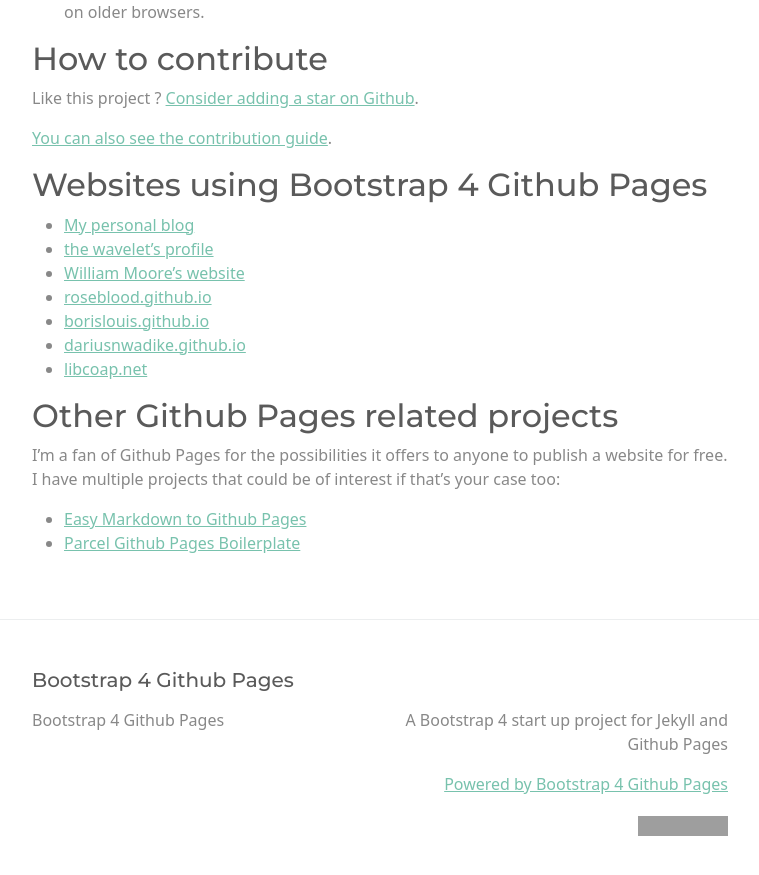
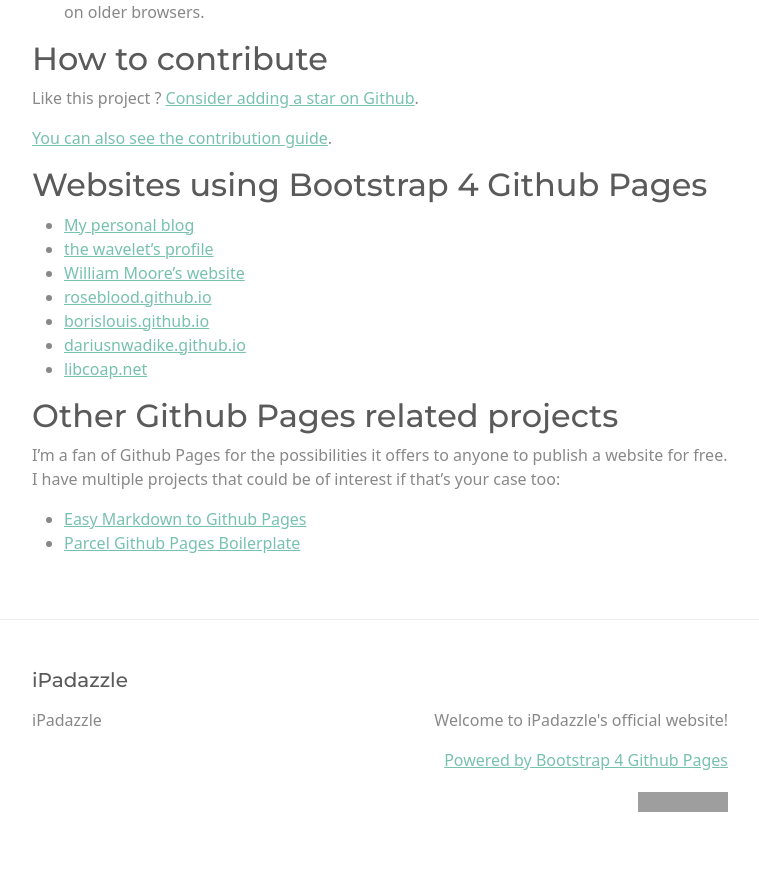
Before and after one commit to NatashaCELloyd/NatashaCELloyd.github.io, a Jekyll site: the page built from index.md, in a window 1280 px wide and 900 px high, scrolled down 2544 px. Shown: the top 875 px of the window, without its empty margins (260-1019 px from the left). Built offline with Jekyll 4.4.1, drawn with Linux system fonts in a browser that asks for light colours; some of the changed text lies outside the part shown; grey boxes are pictures that could not be loaded.

Commit message:
just title and description

```diff
--- a/_config.yml
+++ b/_config.yml
@@ -13,10 +13,10 @@
 # you will see them accessed via {{ site.title }}, {{ site.email }}, and so on.
 # You can create any custom variable you would like, and they will be accessible
 # in the templates via {{ site.myvariable }}.
-title: Bootstrap 4 Github Pages
+title: iPadazzle
 email: ""
 description: >- # this means to ignore newlines until "baseurl:"
-  A Bootstrap 4 start up project for Jekyll and Github Pages
+  Welcome to iPadazzle's official website!
 #baseurl: "" # the subpath of your site, e.g. /blog
 #url: "" # the base hostname & protocol for your site, e.g. http://example.com
 #twitter_username: jekyllrb
```
